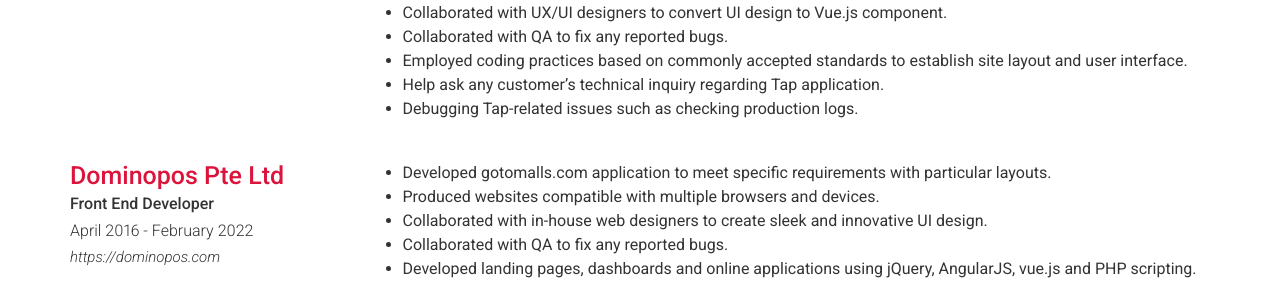
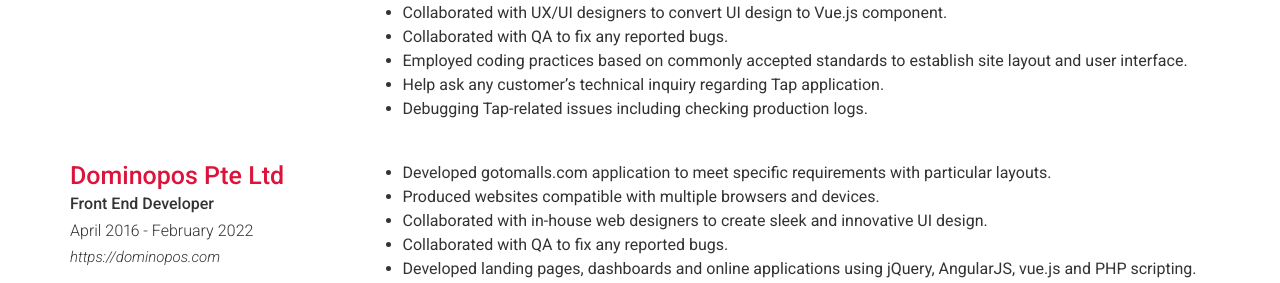
Before and after one commit to zamronypj/zamronypj.github.io, a Jekyll site: the page built from index.md, in a window 1280 px wide and 900 px high, scrolled down 903 px. Shown: the part 161-444 px from the top of the window. Built offline with Jekyll 4.4.1, drawn with Linux system fonts in a browser that asks for light colours; nearby versions of some CDN libraries; a script that is not in the unit is left out.

Commit message:
edit data latest work experience

```diff
--- a/_config.yml
+++ b/_config.yml
@@ -101,7 +101,7 @@
           - Collaborated with QA to fix any reported bugs.
           - Employed coding practices based on commonly accepted standards to establish site layout and user interface.
           - Help ask any customer's technical inquiry regarding Tap application.
-          - Debugging Tap-related issues such as checking production logs.
+          - Debugging Tap-related issues including checking production logs.
       - layout: left
         title: Dominopos Pte Ltd
         sub_title: Front End Developer
```
